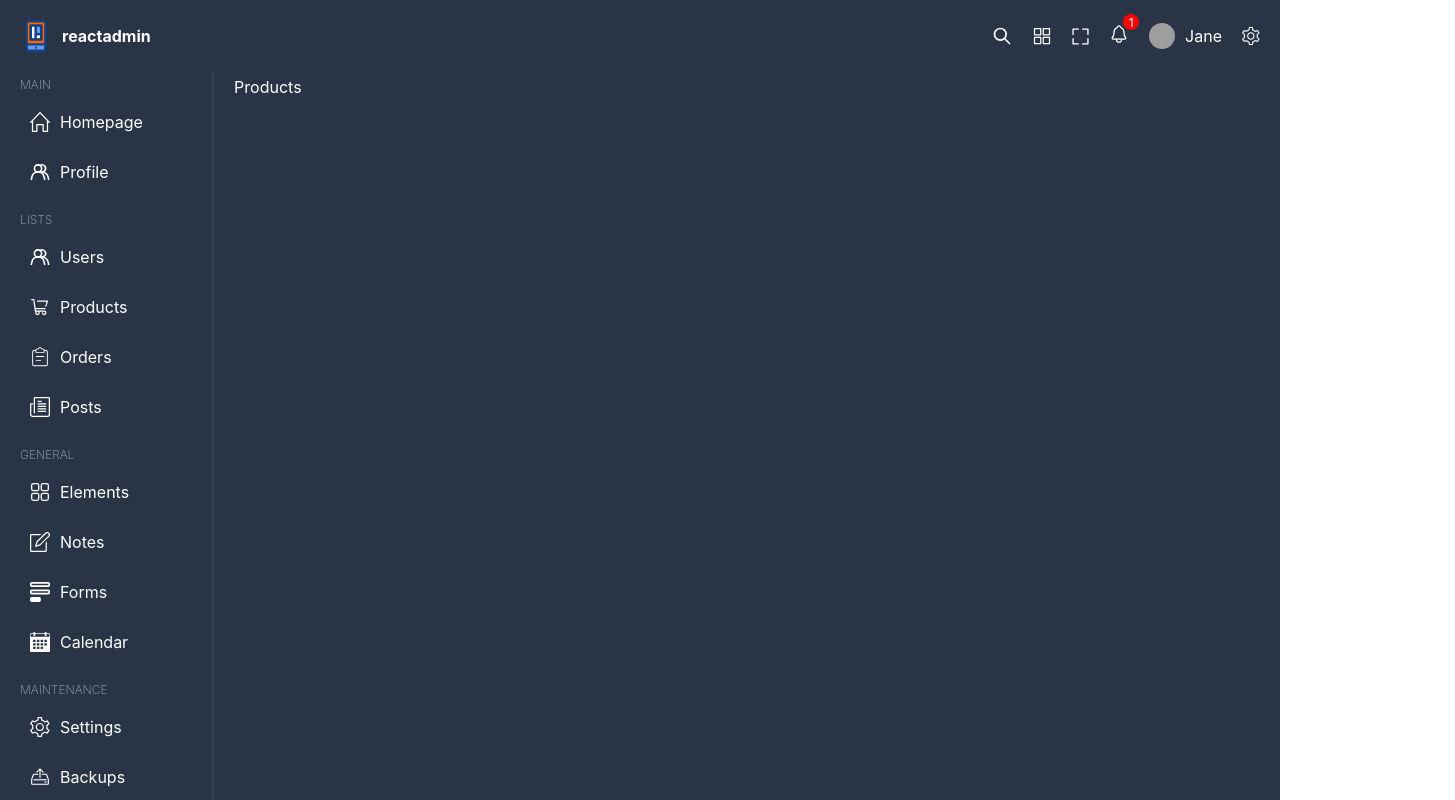
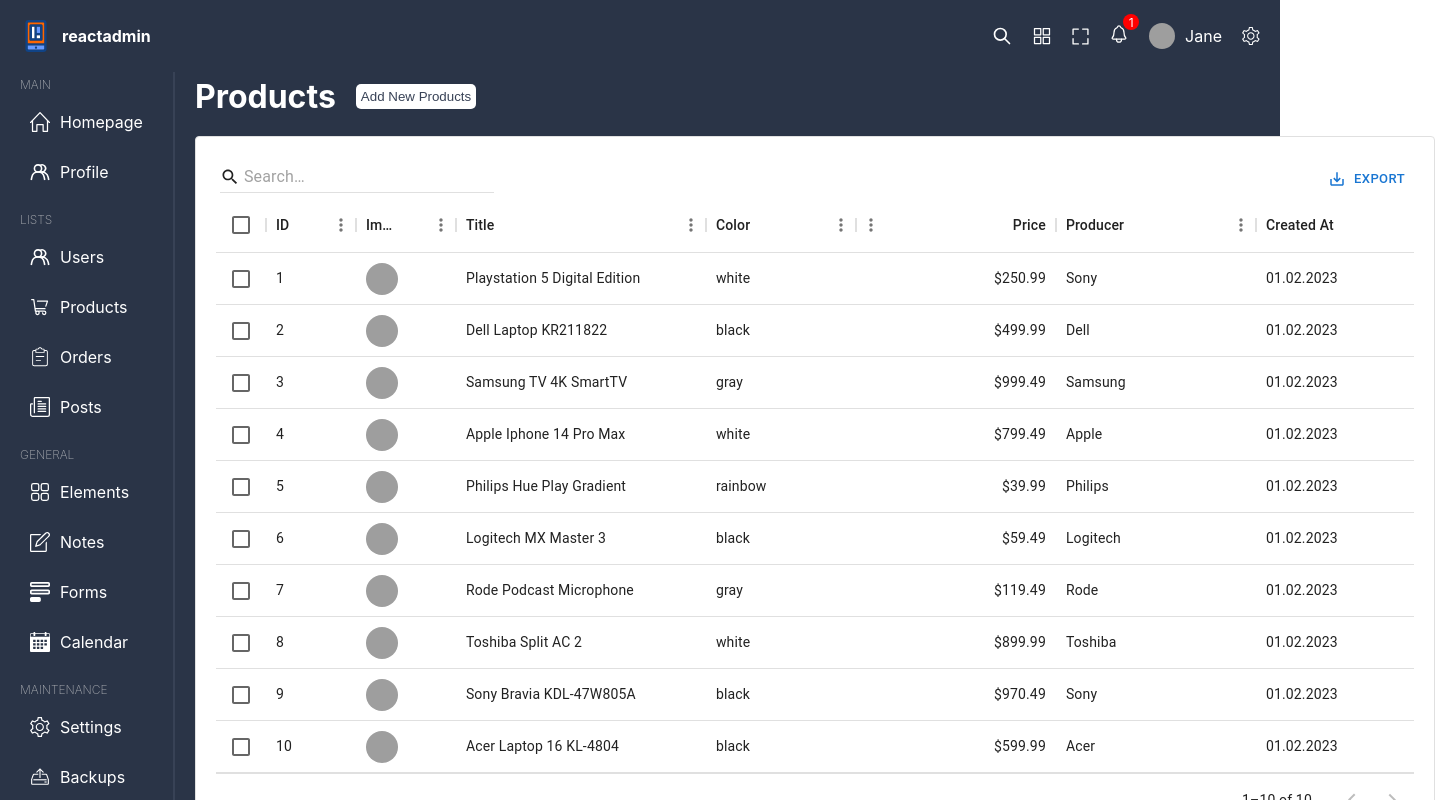
Before and after one commit to StanislaM/react-dashboard, a React (Vite) app: page /products in a window 1280 px wide. Shown: the top 800 px of the page, 1455 px wide, since content can reach past the window. Built offline with nearby package versions, Linux system fonts and the light colour scheme; grey boxes are pictures that could not be loaded.

Commit message:
added modal add window

```diff
--- /dev/null
+++ b/src/components/Add/Add.scss
@@ -0,0 +1,63 @@
+.add {
+    width: 100vw;
+    height: 100vh;
+    position: fixed;
+    top: 0;
+    left: 0;
+    background: rgba(0, 0, 0, 0.7);
+    display: flex;
+    align-items: center;
+    justify-content: center;
+
+    .modal {
+        padding: 50px;
+        border-radius: 10px;
+        background: var(--main-bg);
+        position: relative;
+
+        h1 {
+            margin-bottom: 40px;
+            font-size: 24px;
+            color: var(--soft-color);
+        }
+
+        .close {
+            position: absolute;
+            top: 10px;
+            right: 10px;
+            cursor: pointer;
+        }
+
+        form {
+            display: flex;
+            flex-wrap: wrap;
+            max-width: 500px;
+            justify-content: space-between;
+
+            .item {
+                display: flex;
+                flex-direction: column;
+                gap: 10px;
+                margin-bottom: 20px;
+
+                label {
+                    font-size: 14px;
+                }
+
+                input {
+                    padding: 10px;
+                    background: transparent;
+                    color: white;
+                    outline: none;
+                    border: 1px solid var(--soft-color);
+                    border-radius: 3px;
+                }
+            }
+            button {
+                width: 100%;
+                padding: 10px;
+                cursor: pointer;
+            }
+        }
+    }
+}
--- /dev/null
+++ b/src/components/Add/Add.tsx
@@ -0,0 +1,46 @@
+import { GridColDef } from '@mui/x-data-grid';
+import './Add.scss';
+
+interface IProps {
+    slug: string;
+    columns: GridColDef[];
+    setOpen: React.Dispatch<React.SetStateAction<boolean>>;
+}
+
+const Add = ({ slug, columns, setOpen }: IProps) => {
+    const handleSubmit = (e: React.FormEvent<HTMLFormElement>) => {
+        e.preventDefault();
+
+        //add new item
+    };
+
+    return (
+        <div className="add">
+            <div className="modal">
+                <span className="close" onClick={() => setOpen(false)}>
+                    X
+                </span>
+                <h1>Add new {slug}</h1>
+                <form onSubmit={handleSubmit}>
+                    {columns
+                        .filter(
+                            (column) =>
+                                column.field !== 'id' && column.field !== 'img'
+                        )
+                        .map((column) => (
+                            <div className="item">
+                                <label>{column.headerName}</label>
+                                <input
+                                    type={column.type}
+                                    placeholder={column.field}
+                                />
+                            </div>
+                        ))}
+                    <button>Send</button>
+                </form>
+            </div>
+        </div>
+    );
+};
+
+export default Add;
--- a/src/pages/Products/Products.scss
+++ b/src/pages/Products/Products.scss
@@ -0,0 +1,23 @@
+.products {
+    .info {
+        display: flex;
+        align-items: center;
+        gap: 20px;
+        margin-bottom: 20px;
+
+        button {
+            background: var(--main-color);
+            color: var(--soft-bg);
+            border: none;
+            border-radius: 5px;
+            padding: 5px;
+            cursor: pointer;
+            transition: 0.2s all;
+
+            &:hover {
+                background: var(--soft-bg);
+                color: var(--main-color);
+            }
+        }
+    }
+}
--- a/src/pages/Products/Products.tsx
+++ b/src/pages/Products/Products.tsx
@@ -1,7 +1,71 @@
+import { useState } from 'react';
+import DataTable from '../../components/DataTable/DataTable';
+import { GridColDef } from '@mui/x-data-grid';
 import './Products.scss';
+import Add from '../../components/Add/Add';
+import { products } from '../../data';
+
+const columns: GridColDef[] = [
+    { field: 'id', headerName: 'ID', width: 90 },
+    {
+        field: 'img',
+        headerName: 'Image',
+        width: 100,
+        renderCell: (params) => {
+            return <img src={params.row.img || '/noavatar.png'} alt="" />;
+        },
+    },
+    {
+        field: 'title',
+        type: 'string',
+        headerName: 'Title',
+        width: 250,
+    },
+    {
+        field: 'color',
+        type: 'string',
+        headerName: 'Color',
+        width: 150,
+    },
+    {
+        field: 'price',
+        type: 'number',
+        headerName: 'Price',
+        width: 200,
+    },
+    {
+        field: 'producer',
+        headerName: 'Producer',
+        type: 'string',
+        width: 200,
+    },
+    {
+        field: 'createdAt',
+        headerName: 'Created At',
+        width: 200,
+        type: 'string',
+    },
+    {
+        field: 'inStock',
+        headerName: 'In Stock',
+        width: 150,
+        type: 'boolean',
+    },
+];
 
 const Products = () => {
-    return <div className="products">Products</div>;
+    const [open, setOpen] = useState(false);
+
+    return (
+        <div className="products">
+            <div className="info">
+                <h1>Products</h1>
+                <button onClick={() => setOpen(true)}>Add New Products</button>
+            </div>
+            <DataTable slug="products" columns={columns} rows={products} />
+            {open && <Add slug="product" columns={columns} setOpen={setOpen} />}
+        </div>
+    );
 };
 
 export default Products;
--- a/src/pages/Users/Users.tsx
+++ b/src/pages/Users/Users.tsx
@@ -1,9 +1,11 @@
 import { GridColDef } from '@mui/x-data-grid';
 import DataTable from '../../components/DataTable/DataTable';
+import { useState } from 'react';
 
 import noAvatar from '@/assets/noavatar.png';
 import './Users.scss';
 import { userRows } from '../../data';
+import Add from '../../components/Add/Add';
 
 const columns: GridColDef[] = [
     { field: 'id', headerName: 'ID', width: 90 },
@@ -54,13 +56,16 @@
 ];
 
 const Users = () => {
+    const [open, setOpen] = useState(false);
+
     return (
         <div className="users">
             <div className="info">
                 <h1>Users</h1>
-                <button>Add New User</button>
+                <button onClick={() => setOpen(true)}>Add New User</button>
             </div>
             <DataTable slug="users" columns={columns} rows={userRows} />
+            {open && <Add slug="user" columns={columns} setOpen={setOpen} />}
         </div>
     );
 };
```
